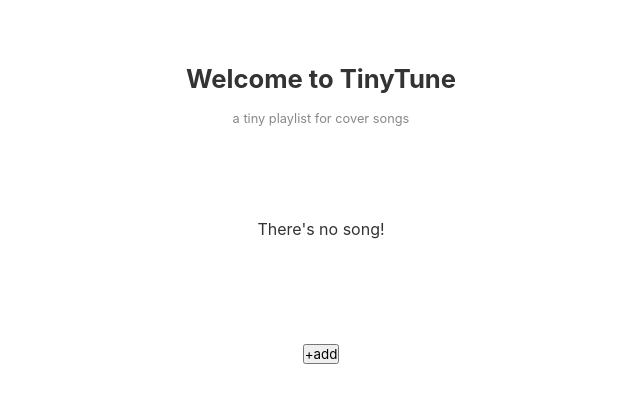
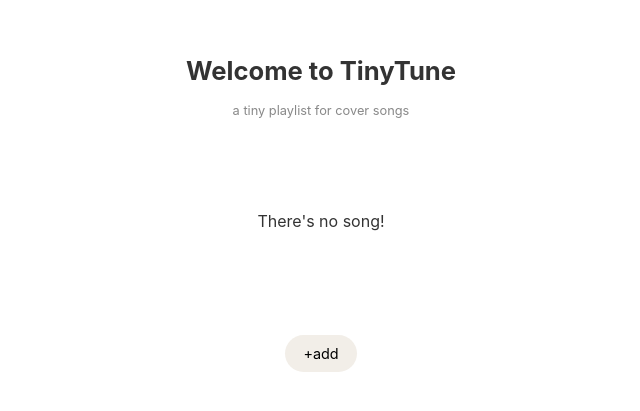
Before and after one commit to minjussi/tinytunes-cover, a plain HTML site: page index.html in a window 1280 px wide. Shown: the part 203-614 px from the top of the page, without its empty margins (319-959 px from the left). Drawn offline with Linux system fonts and the light colour scheme.

Commit message:
Update index.html

```diff
--- a/index.html
+++ b/index.html
@@ -16,7 +16,7 @@
         <p class="empty">There's no song!</p>
       </main>
       <footer class="footer">
-        <button class="add">+add</button>
+        <button class="add-btn">+add</button>
       </footer>
     </div>
     <div class="form hidden">
```
